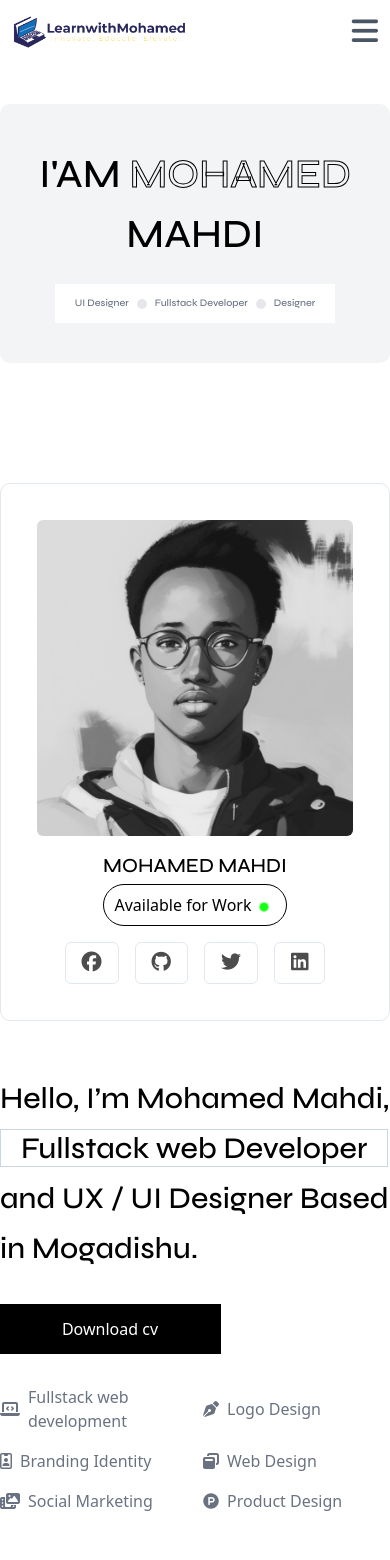
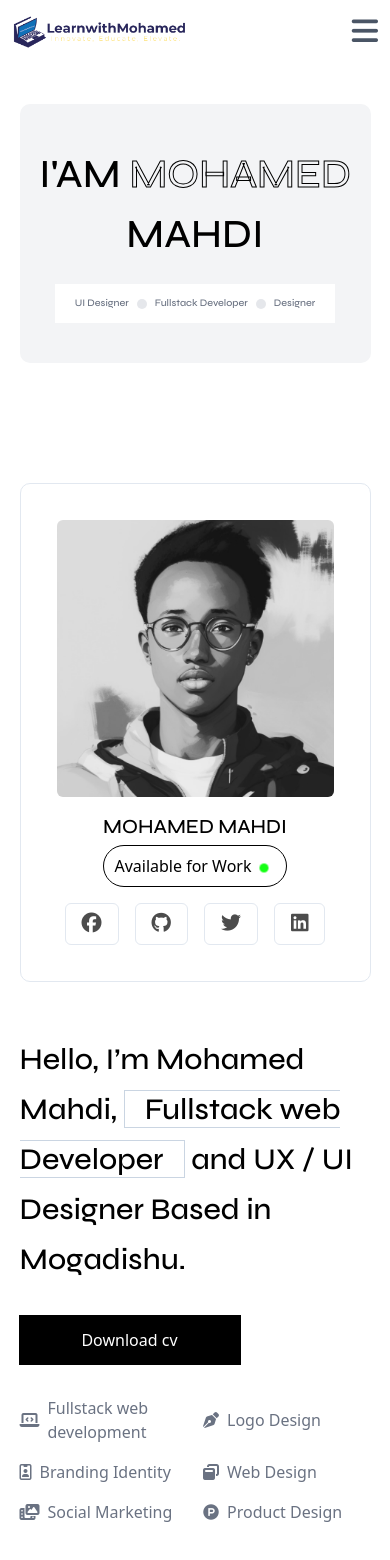
Before and after one commit to Maxamed459/My-Portfolio, a React (Vite) app: page / in a window 390 px wide. Shown: the top 1560 px of the page. Built offline with nearby package versions, Linux system fonts and the light colour scheme.

Commit message:
add responsiveness

```diff
--- a/src/components/About.jsx
+++ b/src/components/About.jsx
@@ -7,7 +7,7 @@ const Home = () => {
       id="about"
       className="flex flex-col lg:flex-row justify-center py-20 gap-5 items-center container mx-auto"
     >
-      <div className="w-full lg:w-1/3 flex flex-col items-center rounded-[10px] p-9 border-[1px] border-slate-200">
+      <div className="max-w-[90%] lg:w-1/3 flex flex-col items-center rounded-[10px] p-9 border-[1px] border-slate-200">
         <img src={Me} className="w-full rounded-md" alt="my image" />
         <div className="mt-4 space-y-1 text-center">
           <h3 className="font-sync text-xl uppercase font-[500]">
@@ -44,7 +44,7 @@ const Home = () => {
           </button>
         </div>
       </div>
-      <div className="w-full lg:w-2/3 flex flex-col mt-8 lg:mt-0">
+      <div className="max-w-[90%] mx-auto lg:w-2/3 flex flex-col mt-8 lg:mt-0">
         <h2 className="text-3xl leading-[50px] lg:leading-[72px] lg:text-[55px] font-medium font-sync lg:mt-0">
           Hello, I’m Mohamed Mahdi,{" "}
           <span className="border-1 border-slate-300 px-[20px] ">
--- a/src/components/Hero.jsx
+++ b/src/components/Hero.jsx
@@ -2,7 +2,7 @@ import React from "react";
 
 const Hero = () => {
   return (
-    <div className="bg-gray-100 container mx-auto py-10 m-10 rounded-[10px] flex flex-col justify-center items-center">
+    <div className="bg-gray-100 max-w-[90%] container mx-auto py-10 m-10 rounded-[10px] flex flex-col justify-center items-center">
       <h1 className="font-sync uppercase font-[500] text-[40px] md:text-[50px] lg:text-[80px] text-center">
         I'am <span className="text-stroke">Mohamed</span> Mahdi
       </h1>
```
